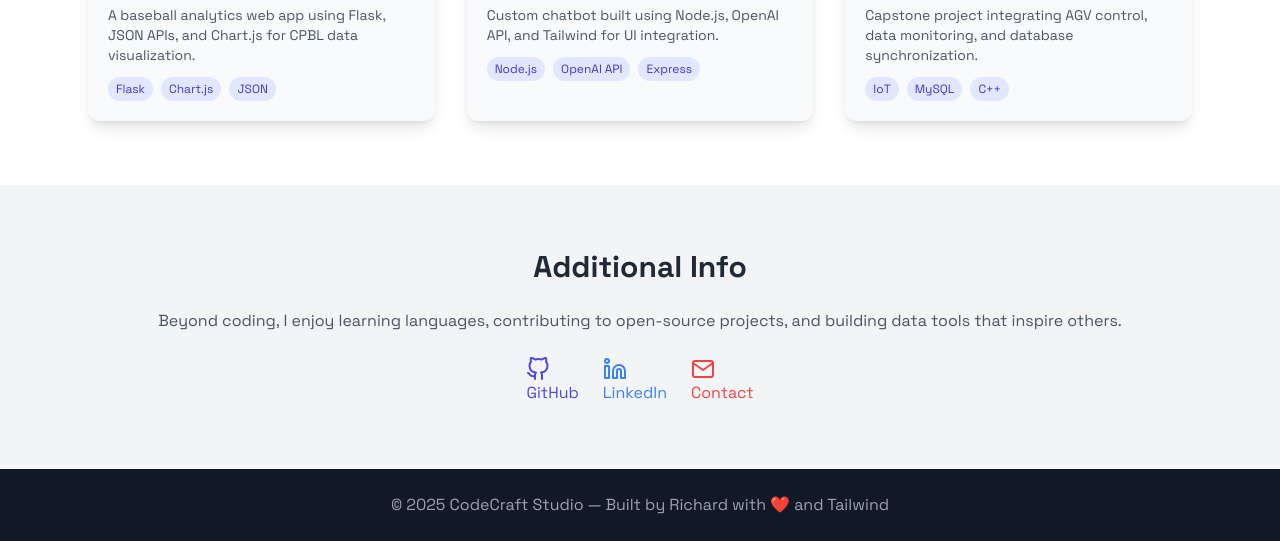
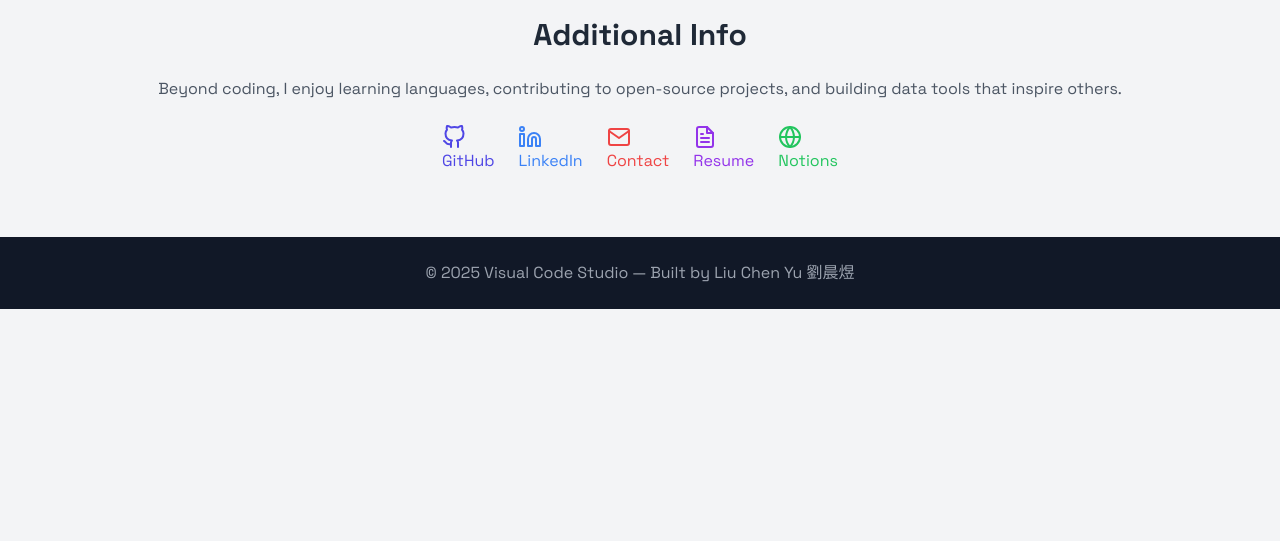
Before and after one commit to Nyxz1828/Personal_Website, a plain HTML site: page index.html in a window 1280 px wide. Shown: the part 1995-2536 px from the top of the page. After the commit the page ends 2304 px from the top, so only its background shows below. Drawn offline with nearby package versions, Linux system fonts and the light colour scheme.

Commit message:
update my bios

```diff
--- a/index.html
+++ b/index.html
@@ -108,7 +108,7 @@
         </div>
 
         <!-- Online Courses -->
-        <div class="bg-gray-50 dark:bg-gray-700 rounded-2xl shadow-lg p-8 card-hover">
+        <!-- <div class="bg-gray-50 dark:bg-gray-700 rounded-2xl shadow-lg p-8 card-hover">
           <h4 class="text-xl font-semibold mb-2">Online Courses & Certifications</h4>
           <p class="text-gray-600 dark:text-gray-300 mb-2">Self-learning & MOOCs</p>
           <ul class="text-sm text-gray-600 dark:text-gray-300 space-y-1">
@@ -118,7 +118,7 @@
           </ul>
         </div>
       </div>
-    </div>
+    </div> -->
   </section>
 
   <!-- Past Projects -->
@@ -173,15 +173,17 @@
     <h3 class="text-3xl font-bold mb-6 text-center">Additional Info</h3>
     <p class="text-center text-gray-600 dark:text-gray-300 mb-6">Beyond coding, I enjoy learning languages, contributing to open-source projects, and building data tools that inspire others.</p>
     <div class="flex justify-center space-x-6">
-      <a href="#" class="text-indigo-600 dark:text-indigo-400 hover:underline"><i data-feather="github"></i> GitHub</a>
+      <a href="https://github.com/Nyxz1828" class="text-indigo-600 dark:text-indigo-400 hover:underline"><i data-feather="github"></i> GitHub</a>
       <a href="#" class="text-blue-500 hover:underline"><i data-feather="linkedin"></i> LinkedIn</a>
-      <a href="#" class="text-red-500 hover:underline"><i data-feather="mail"></i> Contact</a>
+      <a href="https://mail.google.com/mail/?view=cm&fs=1&to=liuchenyu4work@gmail.com" class="text-red-500 hover:underline"><i data-feather="mail"></i> Contact</a>
+      <a href="#" class="text-purple-600 hover:underline"><i data-feather="file-text"></i> Resume</a>
+      <a href="https://innate-situation-99a.notion.site/Programming-Computer-Science-1288c0171407806e990be5905380b2ca?pvs=74" class="text-green-500 hover:underline"><i data-feather="globe"></i> Notions</a>
     </div>
   </section>
 
   <!-- Footer -->
   <footer class="bg-gray-900 text-gray-400 py-6 text-center">
-    © 2025 CodeCraft Studio — Built by Richard with ❤️ and Tailwind
+    © 2025 Visual Code Studio — Built by Liu Chen Yu 劉晨煜
   </footer>
 
   <script>
```
